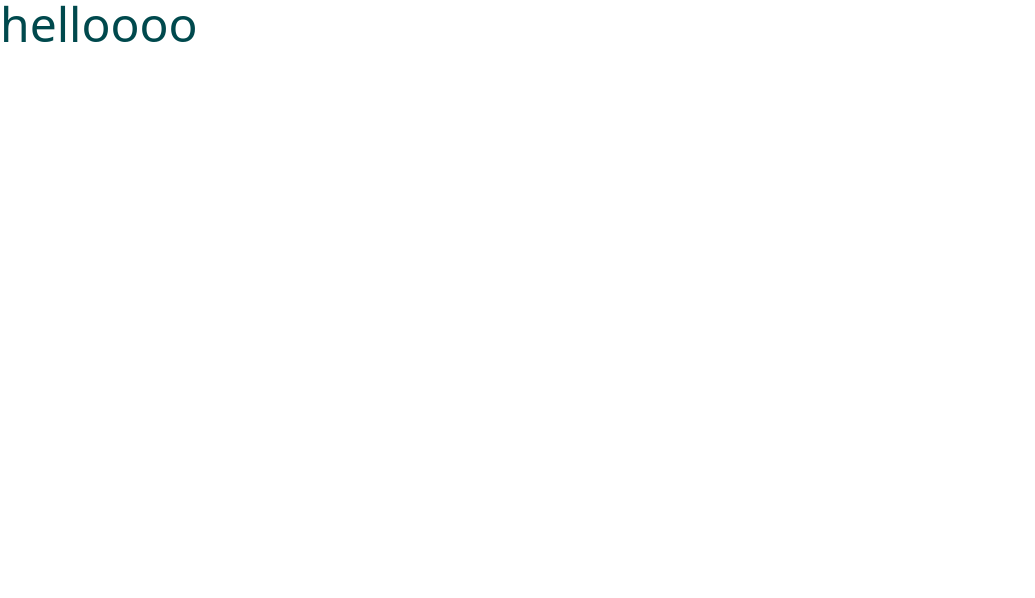
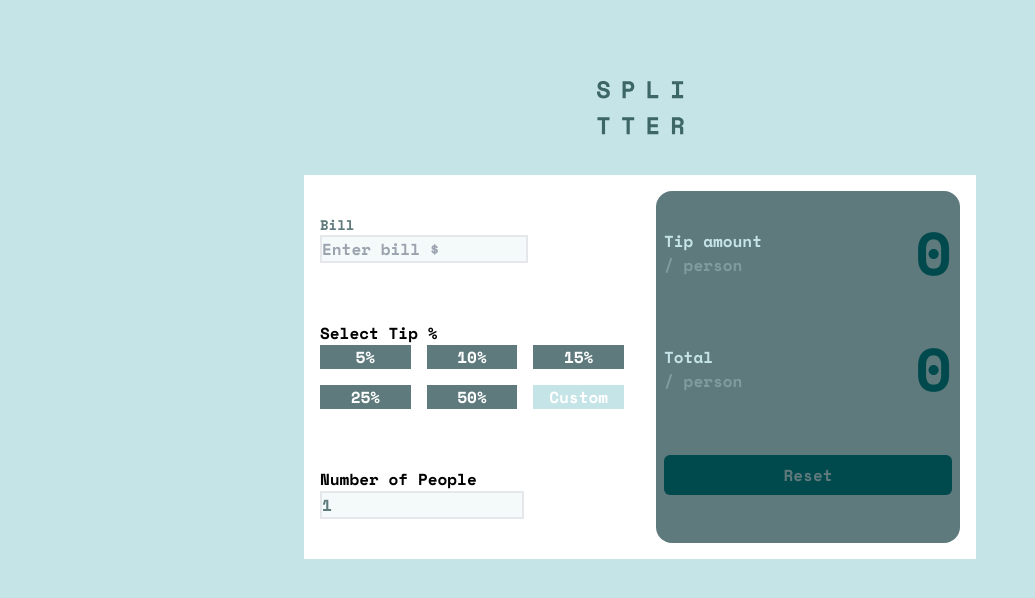
Before and after one commit to dhnozr/tip-calc, a React (Vite) app: page / in a window 1280 px wide. Shown: the top 598 px of the page, without its empty margins (0-1035 px from the left). Built offline with nearby package versions, Linux system fonts and the light colour scheme.

Commit message:
components added

```diff
--- a/src/App.jsx
+++ b/src/App.jsx
@@ -1,7 +1,13 @@
+import BillSplitter from './components/BillSplitter';
+import Logo from './components/Logo';
+
 function App() {
   return (
     <>
-      <h1 className='text-5xl text-primary'>helloooo</h1>
+      <div className='min-h-screen flex-col gap-10 bg-LightGrayishCyan flex items-center justify-center font-spaceMono'>
+        <Logo />
+        <BillSplitter />
+      </div>
     </>
   );
 }
```
